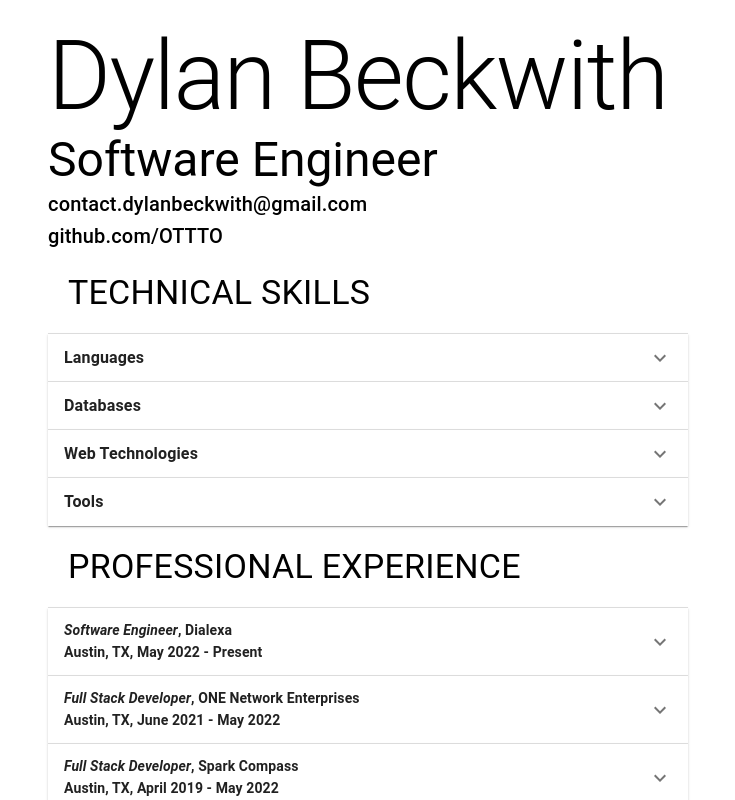
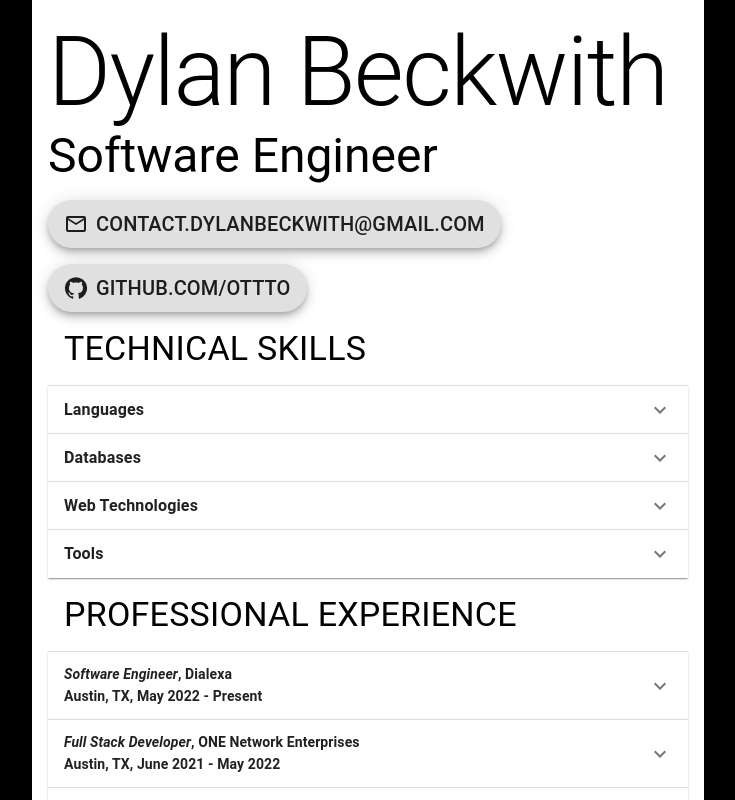
Before and after one commit to OTTTO/personal-website, a React (Create React App) app: page / in a window 1280 px wide. Shown: the top 800 px of the page, without its empty margins (272-1007 px from the left). Built offline with nearby package versions, Linux system fonts and the light colour scheme.

Commit message:
Add contact and github buttons

```diff
--- a/src/pages/Resume/Resume.tsx
+++ b/src/pages/Resume/Resume.tsx
@@ -1,15 +1,22 @@
-import { Box, Stack, Grid, Accordion, AccordionSummary, AccordionDetails, Typography, Divider} from '@mui/material';
-import { ExpandMore } from '@mui/icons-material';
+import { Box, Grid, Accordion, AccordionSummary, AccordionDetails, Typography, Divider, Fab} from '@mui/material';
+import { ExpandMore, MailOutline, GitHub } from '@mui/icons-material';
 
 function Contact() {
-    return(<>
-        <Box justifyContent='flex-end'>
+    return(
+        <Box>
             <Typography variant="h1"> Dylan Beckwith </Typography>
             <Typography variant="h3"> Software Engineer </Typography>
+            <Fab variant="extended" href='mailto:contact.dylanbeckwith@gmail.com' sx={{'margin':'1rem 1rem 0rem 0rem'}}>
+                <MailOutline sx={{ mr: 1 }} />
                 <Typography variant="h6"> contact.dylanbeckwith@gmail.com </Typography>
+            </Fab>
+            <Fab variant="extended" href='https://www.github.com/OTTTO' sx={{'margin':'1rem 1rem 0rem 0rem'}}>
+                <GitHub sx={{ mr: 1 }} />
                 <Typography variant="h6"> github.com/OTTTO </Typography>
+            </Fab>
+
+            <Typography variant="h6">  </Typography>
         </Box>
-        </>
     )
 }
 
@@ -142,14 +149,16 @@ function Education() {
 
 function Resume() {
     return (
-    <Box padding="20px" sx={{margin: 'auto', width: '50%'}}>
+    <Box sx={{'background-color': 'black'}}>
+        <Box padding="1rem" sx={{margin: 'auto', width: '50%', 'background-color': 'white'}}>
             <Contact/>
-        <Typography variant="h4" padding="20px"> TECHNICAL SKILLS </Typography>
+            <Typography variant="h4" padding="1rem"> TECHNICAL SKILLS </Typography>
             <Skills/>
-        <Typography variant="h4" padding="20px"> PROFESSIONAL EXPERIENCE </Typography>
+            <Typography variant="h4" padding="1rem"> PROFESSIONAL EXPERIENCE </Typography>
             <Roles/>
-        <Typography variant="h4" padding="20px"> EDUCATION </Typography>
+            <Typography variant="h4" padding="1rem"> EDUCATION </Typography>
             <Education/>
+        </Box>
     </Box>)
 }
 
```
Lines whose indentation alone changed are shown as unchanged.
